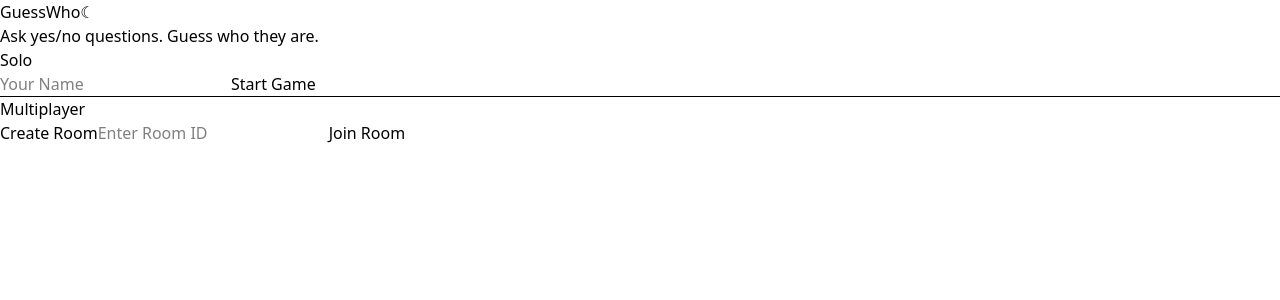
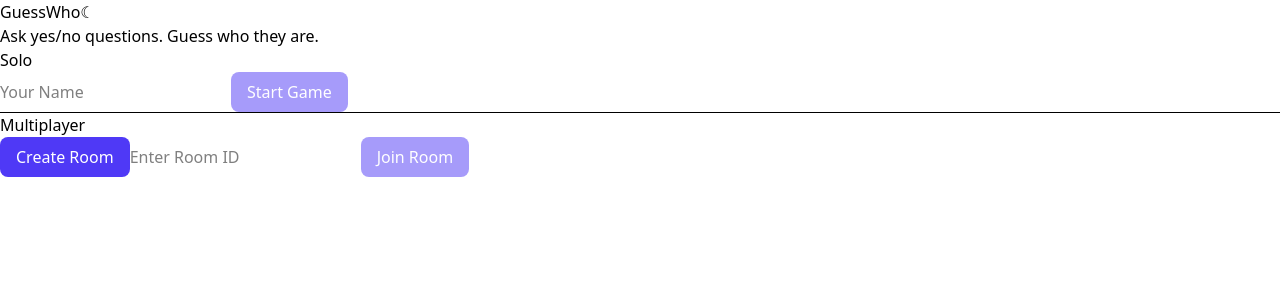
Before and after one commit to coder-newbie404/guesswho-fe, a React (Vite) app: page / in a window 1280 px wide. Shown: the top 300 px of the page. Built offline with nearby package versions, Linux system fonts and the light colour scheme; no server answers.

Commit message:
feat: redesign Button component with Tailwind CSS

```diff
--- a/src/components/Button.jsx
+++ b/src/components/Button.jsx
@@ -1,12 +1,32 @@
-export function Button({ children, onClick, disabled, loading, "aria-label": ariaLabel }) {
+import { forwardRef } from "react";
+
+const variants = {
+  primary: "bg-indigo-600 text-white hover:bg-indigo-700 active:bg-indigo-800 dark:bg-indigo-500 dark:hover:bg-indigo-600",
+  secondary: "bg-gray-200 text-gray-800 hover:bg-gray-300 active:bg-gray-400 dark:bg-gray-700 dark:text-gray-200 dark:hover:bg-gray-600",
+  ghost: "bg-transparent text-gray-600 hover:bg-gray-100 active:bg-gray-200 dark:text-gray-300 dark:hover:bg-gray-800",
+};
+
+export const Button = forwardRef(function Button(
+  { children, onClick, disabled, loading, variant = "primary", className = "", "aria-label": ariaLabel },
+  ref
+) {
+  const base = "inline-flex items-center justify-center rounded-lg px-4 py-2 font-medium transition-colors focus:outline-none focus-visible:ring-2 focus-visible:ring-indigo-500 focus-visible:ring-offset-2 disabled:opacity-50 disabled:cursor-not-allowed cursor-pointer";
+
   return (
     <button
-      className="btn"
+      ref={ref}
+      className={`${base} ${variants[variant] || variants.primary} ${className}`}
       onClick={onClick}
       disabled={disabled || loading}
       aria-label={ariaLabel}
     >
+      {loading && (
+        <svg className="mr-2 h-4 w-4 animate-spin" viewBox="0 0 24 24" fill="none">
+          <circle className="opacity-25" cx="12" cy="12" r="10" stroke="currentColor" strokeWidth="4" />
+          <path className="opacity-75" fill="currentColor" d="M4 12a8 8 0 018-8V0C5.373 0 0 5.373 0 12h4z" />
+        </svg>
+      )}
       {loading ? `${children}...` : children}
     </button>
   );
-}
+});
```
